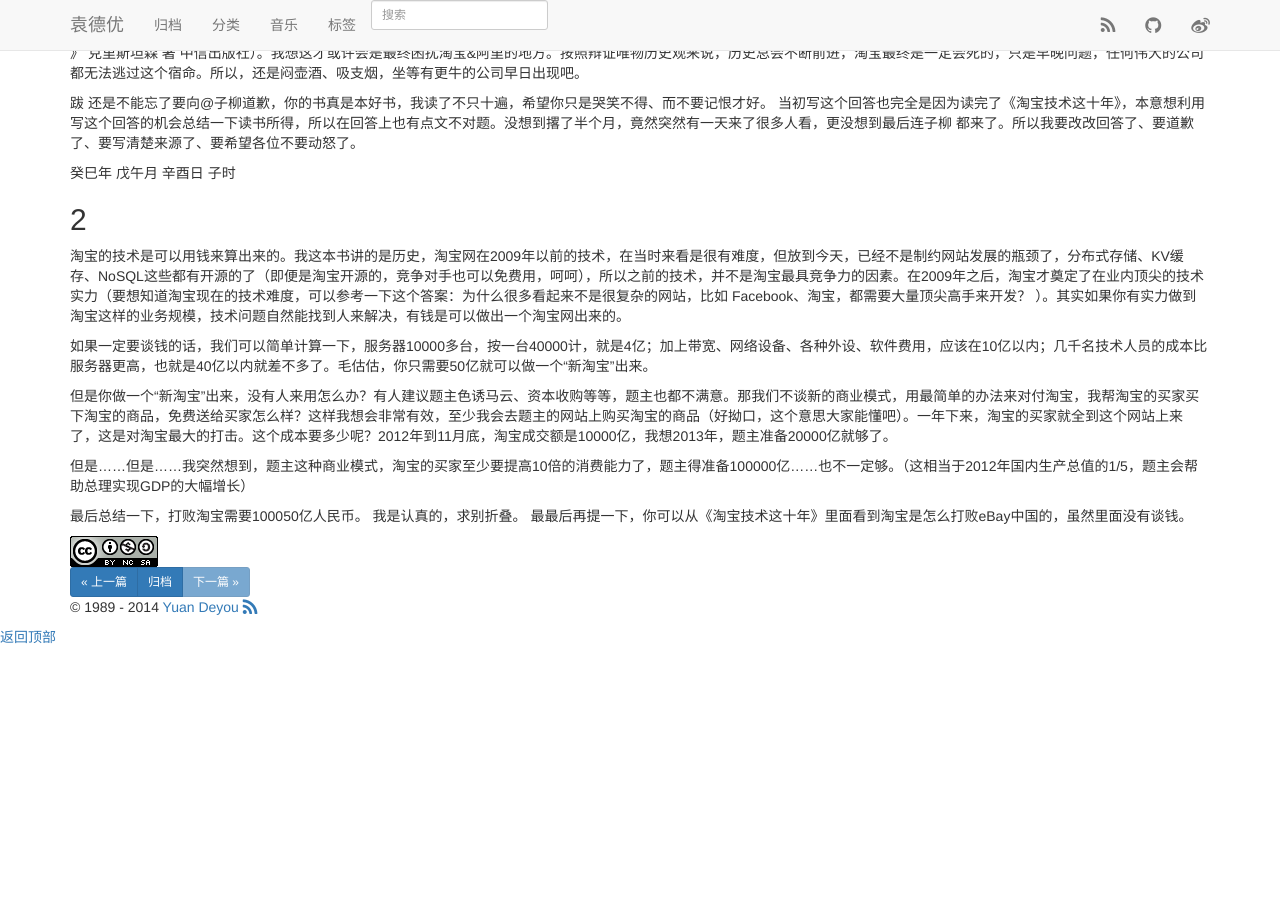
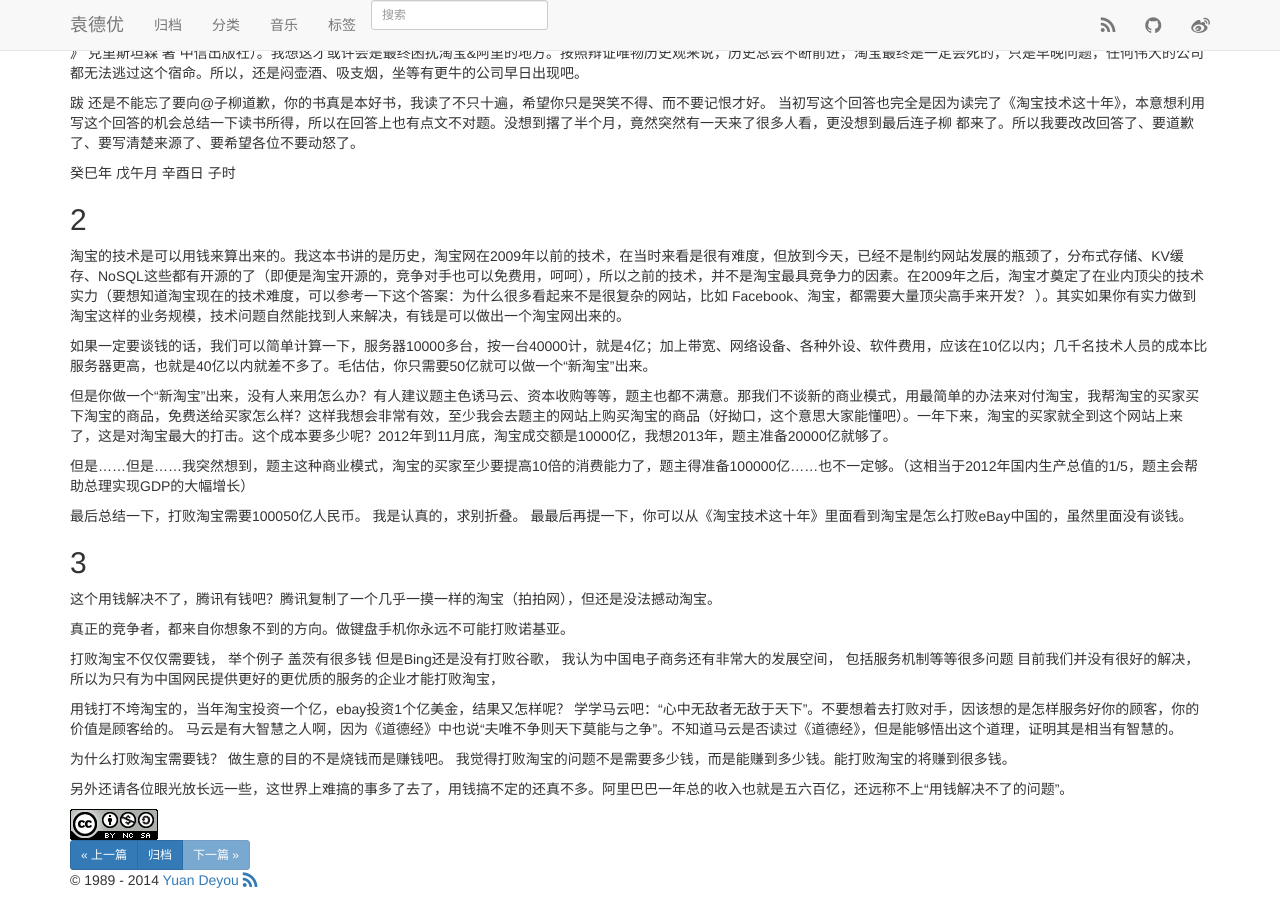
Before and after one commit to yuandeyou/yuandeyou.github.io, a Jekyll site: the page built from _posts/2014-08-09-taobao.md, in a window 1280 px wide and 900 px high, scrolled down 1843 px. Built offline with Jekyll 4.4.1, drawn with Linux system fonts in a browser that asks for light colours; nearby versions of some CDN libraries; Markdown is read by kramdown in place of the engine named in the settings; comment, search, counter and statistics services are not loaded; before the commit the page ends 2470 px from its top, so only the background shows below that.

Commit message:
new post

```diff
--- a/_posts/2014-08-09-taobao.md
+++ b/_posts/2014-08-09-taobao.md
@@ -73,3 +73,18 @@
 最后总结一下，打败淘宝需要100050亿人民币。
 我是认真的，求别折叠。
 最最后再提一下，你可以从《淘宝技术这十年》里面看到淘宝是怎么打败eBay中国的，虽然里面没有谈钱。
+
+## 3 ##
+
+这个用钱解决不了，腾讯有钱吧？腾讯复制了一个几乎一摸一样的淘宝（拍拍网），但还是没法撼动淘宝。
+
+真正的竞争者，都来自你想象不到的方向。做键盘手机你永远不可能打败诺基亚。
+
+打败淘宝不仅仅需要钱， 举个例子 盖茨有很多钱 但是Bing还是没有打败谷歌， 我认为中国电子商务还有非常大的发展空间， 包括服务机制等等很多问题 目前我们并没有很好的解决， 所以为只有为中国网民提供更好的更优质的服务的企业才能打败淘宝，
+
+用钱打不垮淘宝的，当年淘宝投资一个亿，ebay投资1个亿美金，结果又怎样呢？ 学学马云吧：“心中无敌者无敌于天下”。不要想着去打败对手，因该想的是怎样服务好你的顾客，你的价值是顾客给的。 马云是有大智慧之人啊，因为《道德经》中也说“夫唯不争则天下莫能与之争”。不知道马云是否读过《道德经》，但是能够悟出这个道理，证明其是相当有智慧的。
+
+为什么打败淘宝需要钱？ 做生意的目的不是烧钱而是赚钱吧。
+我觉得打败淘宝的问题不是需要多少钱，而是能赚到多少钱。能打败淘宝的将赚到很多钱。
+
+另外还请各位眼光放长远一些，这世界上难搞的事多了去了，用钱搞不定的还真不多。阿里巴巴一年总的收入也就是五六百亿，还远称不上“用钱解决不了的问题”。
```
